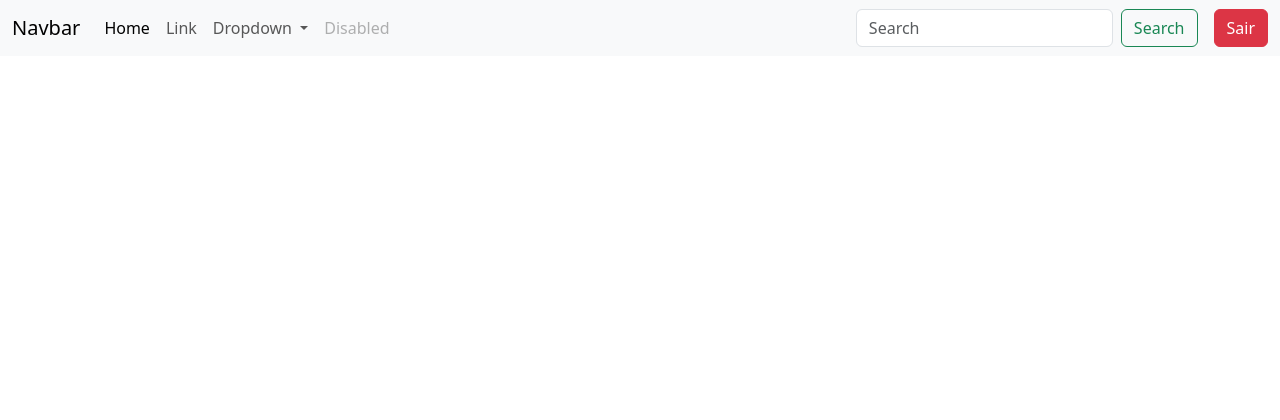
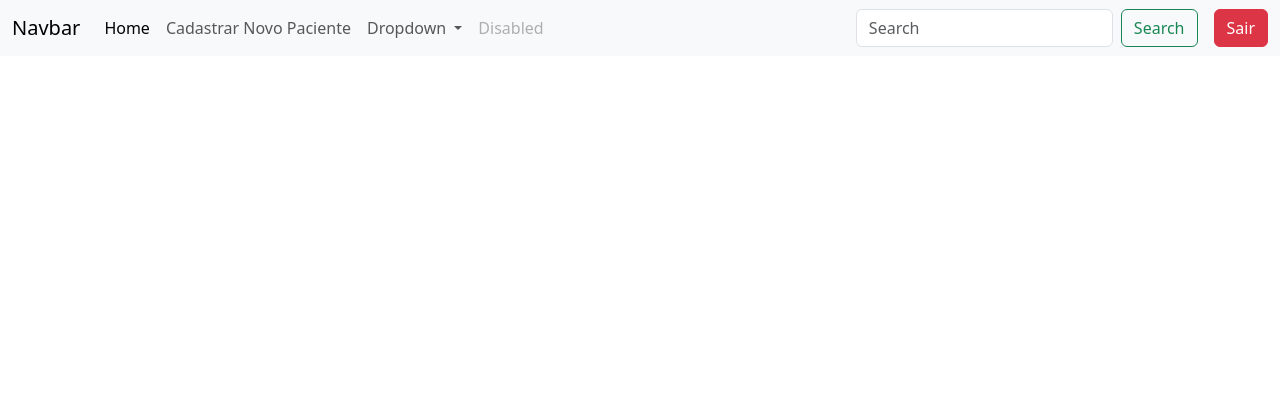
Before and after one commit to marcosrnascimento15-creator/sistema_django_noturno, a Django app: page / in a window 1280 px wide. Shown: the top 420 px of the page. Run offline with Django 5.2, Linux system fonts and the light colour scheme; a user stored in the database is signed in.

Commit message:
05_10_26

```diff
--- a/apps/crud/templates/includes/header.html
+++ b/apps/crud/templates/includes/header.html
@@ -10,10 +10,10 @@
             <div class="collapse navbar-collapse" id="navbarSupportedContent">
                 <ul class="navbar-nav me-auto mb-2 mb-lg-0">
                     <li class="nav-item">
-                        <a class="nav-link active" aria-current="page" href="#">Home</a>
+                        <a class="nav-link active" aria-current="page" href="/">Home</a>
                     </li>
                     <li class="nav-item">
-                        <a class="nav-link" href="#">Link</a>
+                        <a class="nav-link" href="novo-paciente/">Cadastrar Novo Paciente</a>
                     </li>
                     <li class="nav-item dropdown">
                         <a class="nav-link dropdown-toggle" href="#" role="button" data-bs-toggle="dropdown"
--- a/apps/crud/templates/novo-paciente.html
+++ b/apps/crud/templates/novo-paciente.html
@@ -7,7 +7,7 @@
     </h1>
     <hr>
     {% if error %}<p>{{error}}</p>{% endif%}
-    <form action="novo-paciente/" method="POST">
+    <form action="{% url 'novo-paciente' %}" method="POST">
         {% csrf_token %}
         <div class="row">
             <div class="col-12 col-md-8 col-lg-6 mb-3">
--- a/apps/crud/urls.py
+++ b/apps/crud/urls.py
@@ -5,4 +5,5 @@ from django.contrib.auth.decorators import login_required
 urlpatterns = [
     path('', views.index, name='index'),
     path('novo-paciente/', views.novo_paciente, name='novo-paciente'),
+    path('novo-paciente-sucesso/', login_required(views.novo_paciente_sucesso), name='novo-paciente-sucesso')
 ]
--- a/apps/crud/views.py
+++ b/apps/crud/views.py
@@ -1,10 +1,30 @@
 from django.contrib.auth.decorators import login_required
-from django.shortcuts import render
+from django.shortcuts import render, redirect
+from .models import Paciente
 
 #create your views here.
 @login_required
 def index(request):
     return render(request, "index.html")
 
+@login_required
 def novo_paciente(request):
+    if request.method == 'POST':
+        nome = request.POST.get('nome')
+        cpf = request.POST.get('cpf')
+        email = request.POST.get('email')
+        telefone = request.POST.get('telefone')
+        data_nasccimento = request.POST.get('data_nascimento')
+        Paciente.objects.create(
+        nome=request.POST.get('nome'),
+        cpf=request.POST.get('cpf'),
+        email=request.POST.get('email'),
+        telefone=request.POST.get('telefone'),
+        data_nascimento=request.POST.get('data_nascimento'),  # <-- CORRIGIDO
+    )
+        return redirect('novo-paciente-sucesso')
     return render(request, "novo-paciente.html")
+
+@login_required
+def novo_paciente_sucesso(request):
+    return render(request, "novo-paciente-sucesso.html")
```
Also changed, not shown: apps/crud/templates/novo-paciente-sucesso.html (added, +11 -0 lines), db.sistema_django.db.
